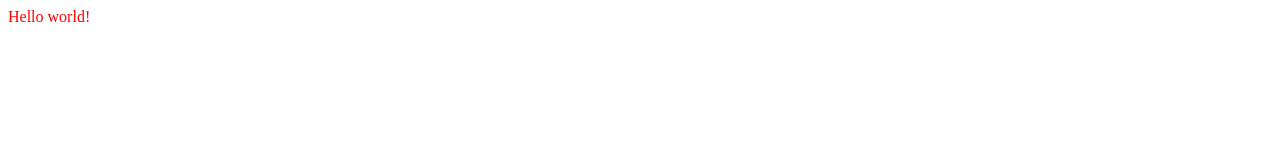
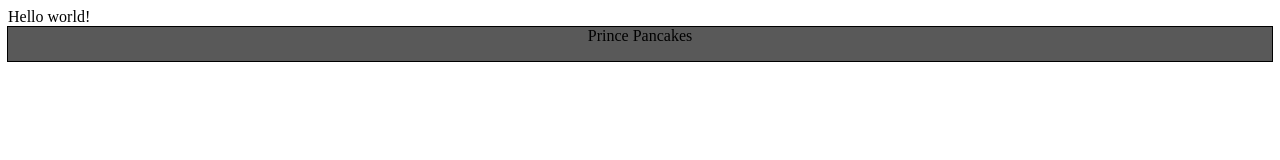
Before and after one commit to hargRyan/Restaurant-Page, a website built with webpack: page dist/index.html in a window 1280 px wide. Built offline with nearby package versions, Linux system fonts and the light colour scheme.

Commit message:
trying stuff

```diff
--- a/src/index.js
+++ b/src/index.js
@@ -1,6 +1,6 @@
 import './style.css';
 import breakfast from './pageOne';
-import './pageOne';
+
 
 const content = document.getElementById('content');
 
--- a/src/pageOne.js
+++ b/src/pageOne.js
@@ -1,6 +1,39 @@
 const createDiv = () => document.createElement('div');
 
+const createUnorderedList = numOfListItems => {
+    const unordered = document.createElement('ul');
+
+    for (let i = 0; i < numOfListItems; i++){
+        const listItem = document.createElement('li');
+        unordered.appendChild(listItem);
+    }
+
+    return unordered;
+}
+
 const breakfast = createDiv();
-breakfast.id = 'breakfast';
+breakfast.id = "breakfast";
+
+const container = createDiv();
+container.id= "container";
+
+const header = createDiv();
+header.id = 'header';
+
+const logo = createDiv();
+logo.id = 'logo';
+logo.textContent = 'Prince Pancakes';
+
+const navbar = createDiv();
+navbar.id = 'navbar';
+
+const navUL = createUnorderedList(3);
+navUL.id = 'options';
+
+
+logo.appendChild(navUL);
+header.appendChild(logo);
+container.appendChild(header);
+breakfast.appendChild(container);
 
 export default breakfast;
--- a/src/style.css
+++ b/src/style.css
@@ -1,3 +1,24 @@
-.hello {
-    color:red;
+li {
+    display: inline;
 }
+
+#container {
+    display: flex;
+    flex-direction: column;
+    justify-content: space-between;
+    align-items: center;
+    height: 100vh;
+}
+
+
+
+#header {
+    background-color: rgba(0, 0, 0, .65);
+    border: solid black 1px;
+    display: flex;
+    flex-direction: column;
+    align-items: center;
+    justify-content: center;
+    width: 100%;
+
+}
--- a/webpack.config.js
+++ b/webpack.config.js
@@ -3,7 +3,7 @@ const path = require('path');
 module.exports = {
     mode: 'development',
     entry: {
-        index: './src/index.js',
+        index: ['./src/index.js', './src/pageOne.js'],
     },
     devtool: 'inline-source-map',
     output: {
```
Also changed, not shown: dist/bundle.js.
